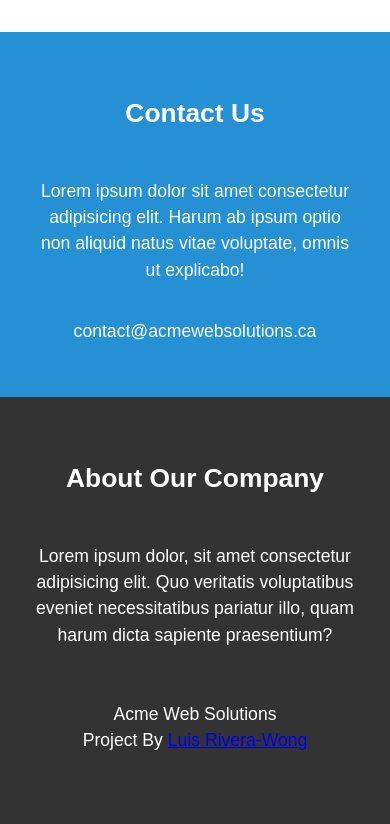
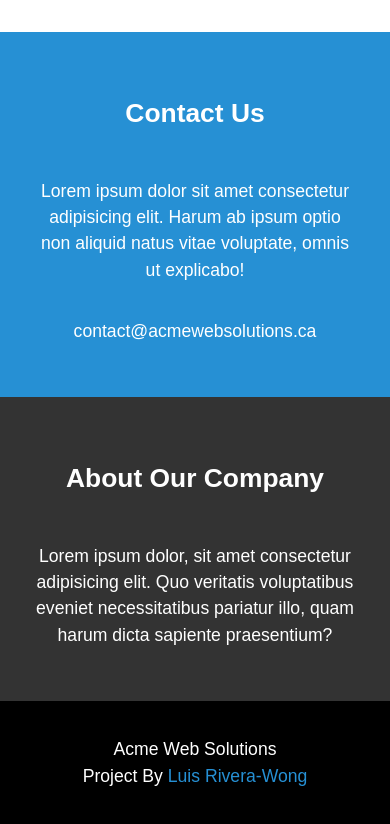
Before and after one commit to lriverawong/grid-and-flexbox-demo, a plain HTML site: page index.html in a window 390 px wide. Shown: the part 2813-3637 px from the top of the page. Before the commit the page ends 3567 px from the top, so only its background shows below. Drawn offline with Linux system fonts and the light colour scheme.

Commit message:
finished footer and mobile view

```diff
--- a/style.css
+++ b/style.css
@@ -131,3 +131,14 @@ p {
 }
 
 /* Footer */
+#main-footer {
+  padding: 2em;
+  background: #000;
+  color: #fff;
+  text-align:center;
+}
+
+#main-footer a {
+  color: #2690d4;
+  text-decoration: none;
+}
```
